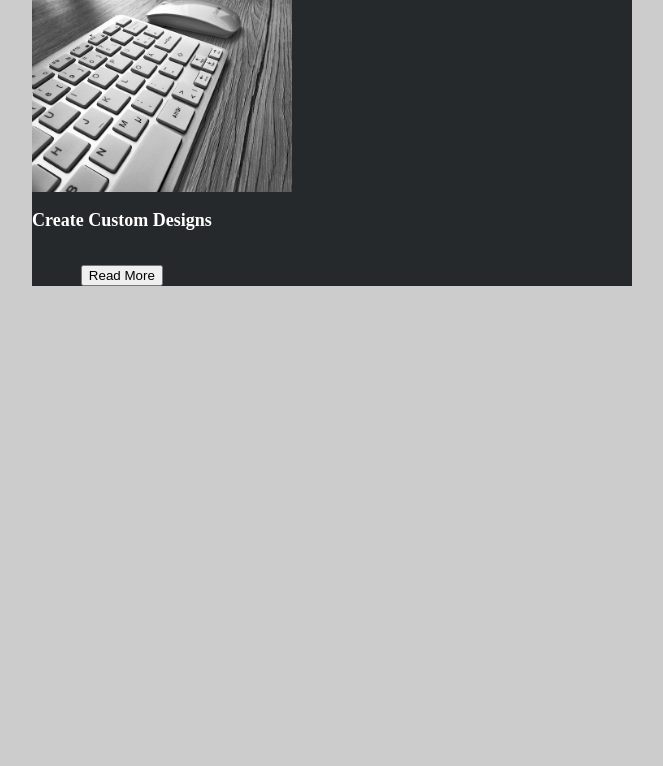
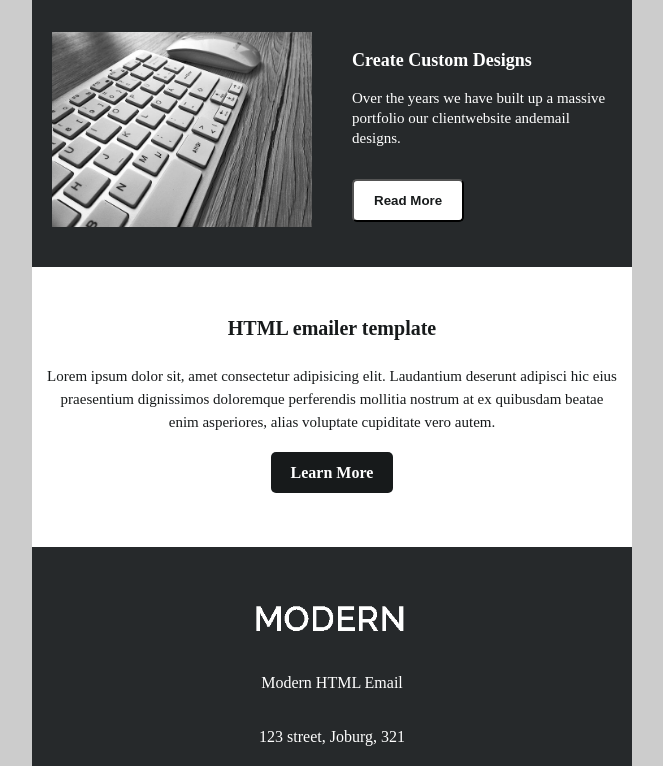
Before and after one commit to mokhele1ramonate/mo-automated-emailer, a plain HTML site: page mailer.html in a window 1280 px wide. Shown: the part 799-1565 px from the top of the page, without its empty margins (308-971 px from the left). Before the commit the page ends 1145 px from the top, so only its background shows below. Drawn offline with Linux system fonts and the light colour scheme.

Commit message:
7-feb-change

```diff
--- a/mailer.html
+++ b/mailer.html
@@ -78,6 +78,42 @@
             line-height: 20px;
             padding: 0 5px;
         }
+
+        .two-columns.last {
+            padding: 15px 0;
+        }
+
+        .two-columns .padding {
+            padding: 20px;
+        }
+
+        .two-columns .content {
+            font-size: 15px;
+            line-height: 20px;
+            text-align: left;
+        }
+
+        .button {
+            background-color: #ffffff;
+            color: #171a1b;
+            padding: 12px 20px;
+            border-radius: 5px;
+            font-weight: bold;
+            text-decoration: none;
+            cursor: pointer;
+        }
+
+        .button-dark {
+            background-color: #171a1b;
+            color: #ffffff;
+            padding: 12px 20px;
+            border-radius: 5px;
+            font-weight: bold;
+            text-decoration: none;
+            cursor: pointer;
+        }
+
+
     </style>
 
 
@@ -223,11 +259,11 @@
             </tr>
 
 
-<!-- TITLE, TEXT & BUTTON -->
+<!-- TWO COLUMN SECTION -->
 
             <tr>
                 <td style="background-color: #26292b; color: #ffffff;">
-                    <table width="100">
+                    <table width="100%">
                         <tr>
                             <td class="two-columns last">
                                 <table class="column">
@@ -257,7 +293,7 @@
                                                             Over the years we have built up a massive portfolio our clientwebsite andemail designs.
                                                         </p>
 
-                                                        <a href="#" class="button"><button>Read More</button></a>
+                                                        <a href="#" ><button class="button">Read More</button></a>
                                                     </td>
                                                 </tr>
                                             </table>
@@ -269,9 +305,52 @@
                     </table>
                 </td>
             </tr>
+<!-- TITLE, TEXT & BUTTON -->
+
+            <tr>
+                <td style="padding: 15px 0 50px;">
+                    <table width="100%">
+                        <tr>
+                            <td style="text-align: center; padding: 15px;">
+                                <p style="font-size:20px; font-weight: bold;">HTML emailer template</p>
+                                <p style="line-height: 23px; font-size: 15px; padding: 5px 0 15px;">
+                                    Lorem ipsum dolor sit, amet consectetur adipisicing elit. Laudantium deserunt adipisci hic eius praesentium dignissimos doloremque perferendis mollitia nostrum at ex quibusdam beatae enim asperiores, alias voluptate cupiditate vero autem.
+                                </p>
+                                <a href="#" class="button-dark">Learn More</a>
+                            </td>
+                        </tr>
+                    </table>
+                </td>
+            </tr>
 
 
 <!-- FOOTER SECTION -->
+
+            <tr>
+                <td style="background-color: #26292b;">
+                    <table width="100%">
+                        <tr>
+                            <td style="text-align: center; padding: 45px 20px; color: #ffffff;">
+                              <a href="#">
+                                <img src="img/modern-white.png" alt="" width="180">
+                              </a>
+                              <p style="padding: 10px;">Modern HTML Email</p>
+                              <p style="padding: 10px;">123 street, Joburg, 321</p>
+
+                                <a href="#"><img src="img/white-facebook.png" alt="" width="34"></a>
+
+                                <a href="#"><img src="img/white-twitter.png" alt="" width="34"></a>
+
+                                <a href="#"><img src="img/white-youtube.png" alt="" width="34"></a>
+
+                                <a href="#"><img src="img/white-linkedin.png" alt="" width="34"></a>
+
+                                <a href="#"><img src="img/white-instagram.png" alt="" width="34"></a>
+                            </td>
+                        </tr>
+                    </table>
+                </td>
+            </tr>
 
 
         </table>
```
